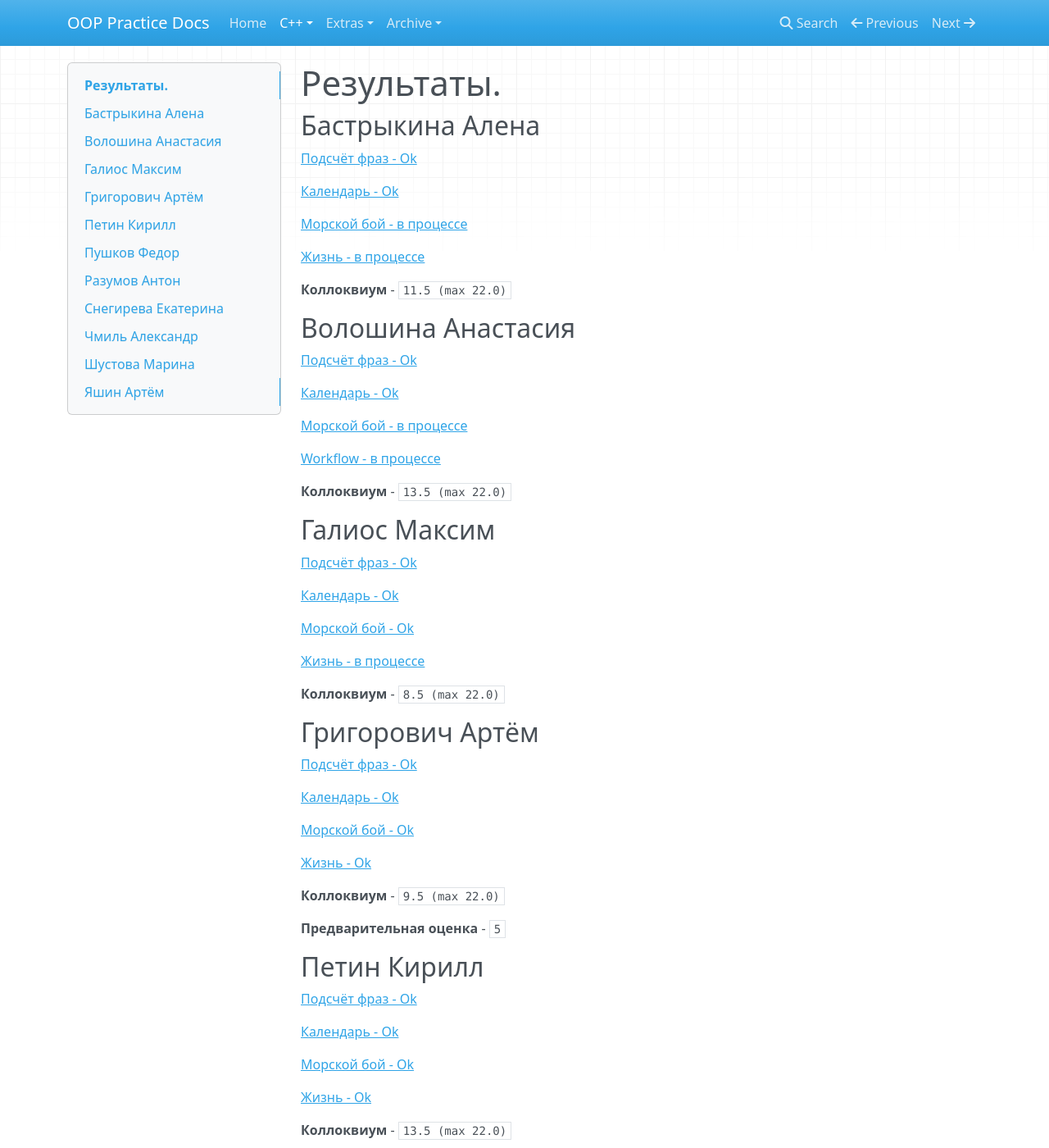
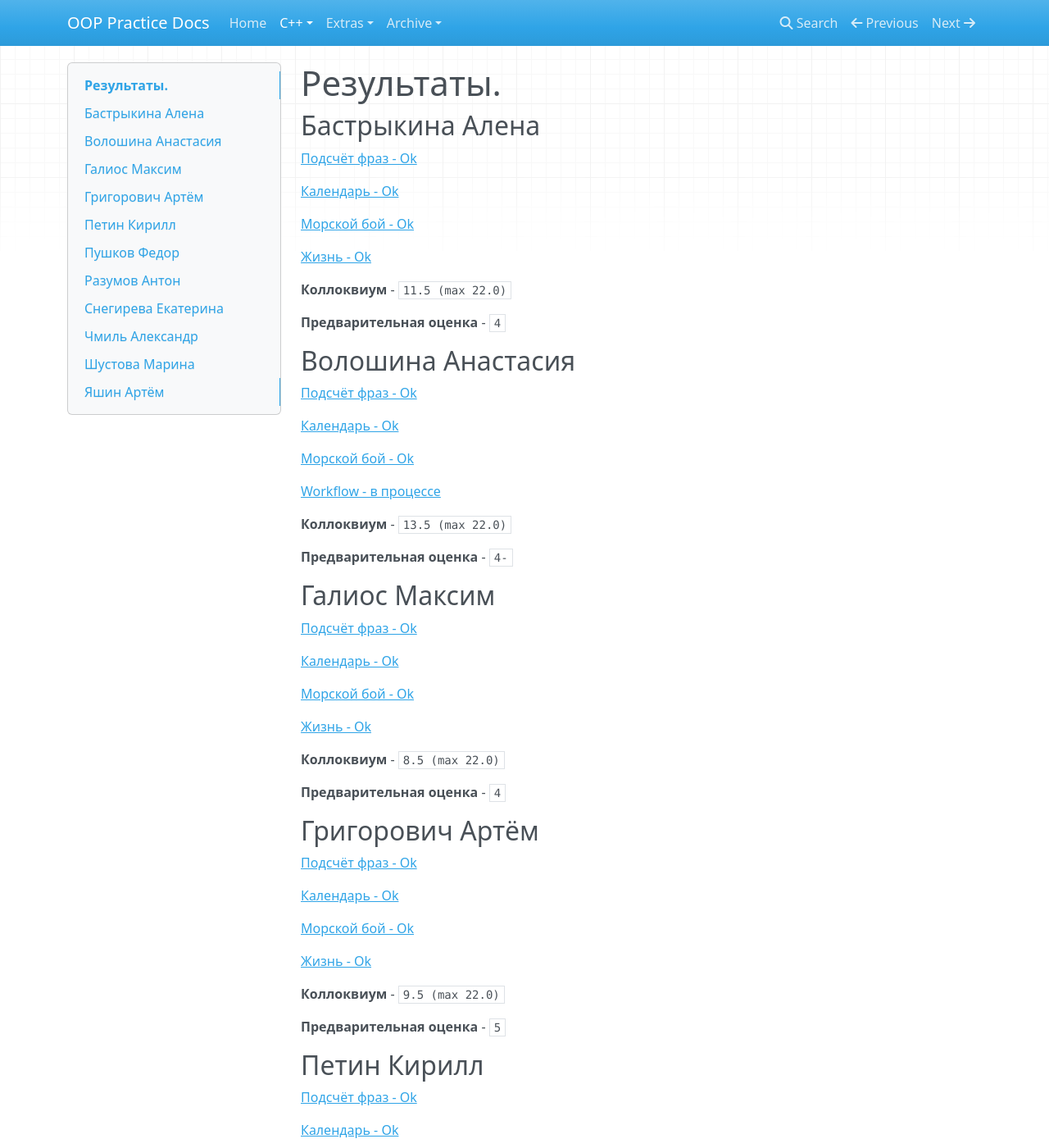
Before and after one commit to avoronkov/oop, an MkDocs documentation site: the page built from docs/2017.cpp/results.md, in a window 1280 px wide and 1400 px high. Shown: the whole window at 82% size. Built offline with MkDocs 1.6.1, drawn with Linux system fonts in a browser that asks for light colours; nearby versions of some CDN libraries; old or Windows-style settings are respelled for this version of MkDocs; some of the changed text lies outside the part shown.

Commit message:
update results

```diff
--- a/docs/2017.cpp/results.md
+++ b/docs/2017.cpp/results.md
@@ -6,11 +6,13 @@
 
 [Календарь - Ok](/2017.cpp/results/bastrykina/#2)
 
-[Морской бой - в процессе](/2017.cpp/results/bastrykina/#3)
+[Морской бой - Ok](/2017.cpp/results/bastrykina/#3)
 
-[Жизнь - в процессе](/2017.cpp/results/bastrykina/#4)
+[Жизнь - Ok](/2017.cpp/results/bastrykina/#4)
 
 **Коллоквиум** - `11.5 (max 22.0)`
+
+**Предварительная оценка** - `4`
 
 
 ## Волошина Анастасия
@@ -19,11 +21,13 @@
 
 [Календарь - Ok](/2017.cpp/results/voloshina/#2)
 
-[Морской бой - в процессе](/2017.cpp/results/voloshina/#3)
+[Морской бой - Ok](/2017.cpp/results/voloshina/#3)
 
 [Workflow - в процессе](/2017.cpp/results/voloshina/#4)
 
 **Коллоквиум** - `13.5 (max 22.0)`
+
+**Предварительная оценка** - `4-`
 
 
 ## Галиос Максим
@@ -34,9 +38,11 @@
 
 [Морской бой - Ok](/2017.cpp/results/galios/#3)
 
-[Жизнь - в процессе](/2017.cpp/results/galios/#4)
+[Жизнь - Ok](/2017.cpp/results/galios/#4)
 
 **Коллоквиум** - `8.5 (max 22.0)`
+
+**Предварительная оценка** - `4`
 
 
 ## Григорович Артём
@@ -105,12 +111,13 @@
 
 [Календарь - Ok](/2017.cpp/results/snegireva/#2)
 
-[Морской бой - в процессе](/2017.cpp/results/snegireva/#3)
+[Морской бой - Ok](/2017.cpp/results/snegireva/#3)
 
-[Workflow - в процессе](/2017.cpp/results/snegireva/#4)
+[Workflow - Ok](/2017.cpp/results/snegireva/#4)
 
 **Коллоквиум** - `16.0 (max 22.0)`
 
+**Предварительная оценка** - `4`
 
 ## Чмиль Александр
 
```
Also changed, not shown: docs/2017.cpp/results/bastrykina.md (+5 -4 lines), docs/2017.cpp/results/galios.md (+2 -2 lines), docs/2017.cpp/results/snegireva.md (+2 -2 lines), docs/2017.cpp/results/voloshina.md (+2 -2 lines).
